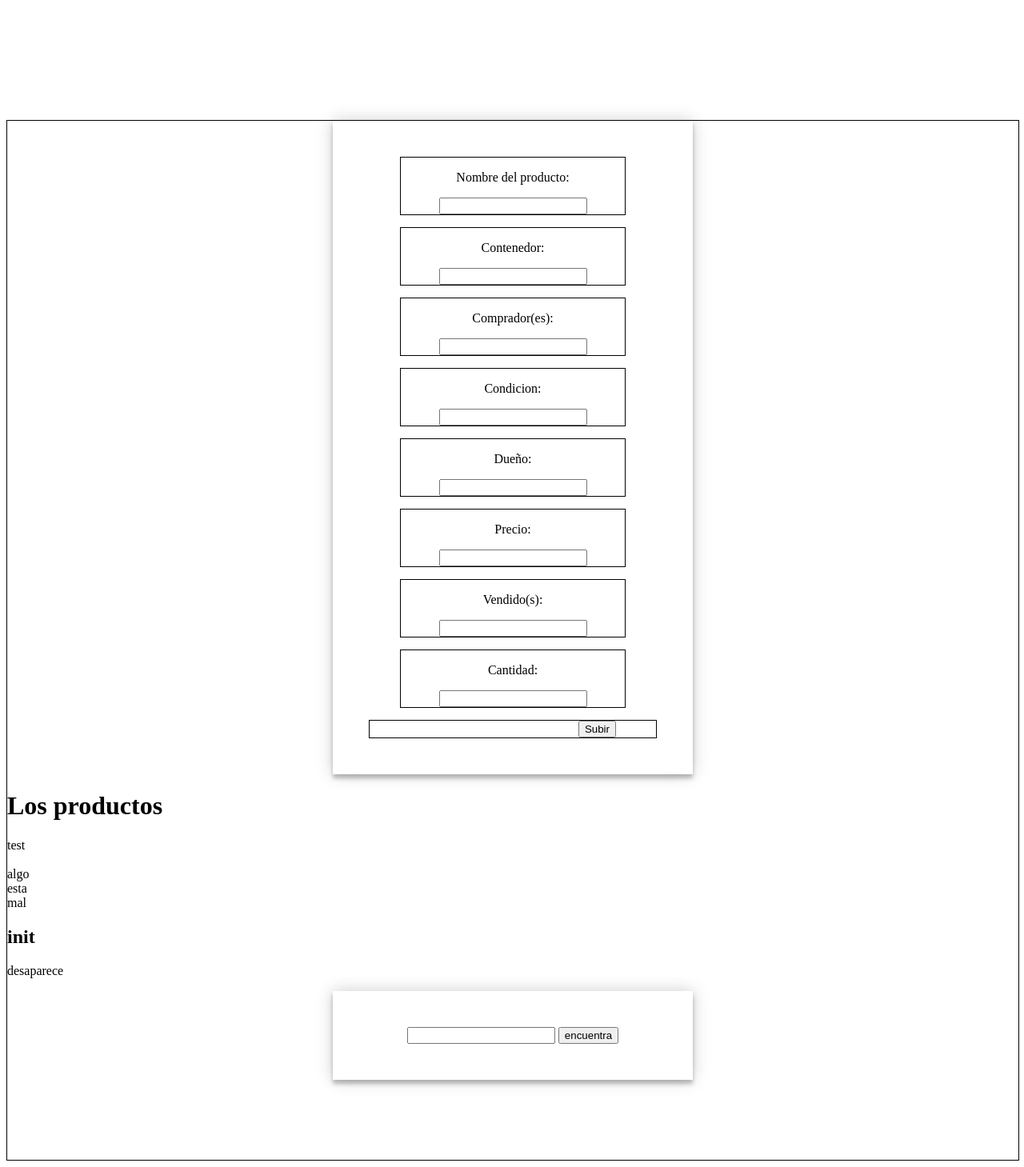
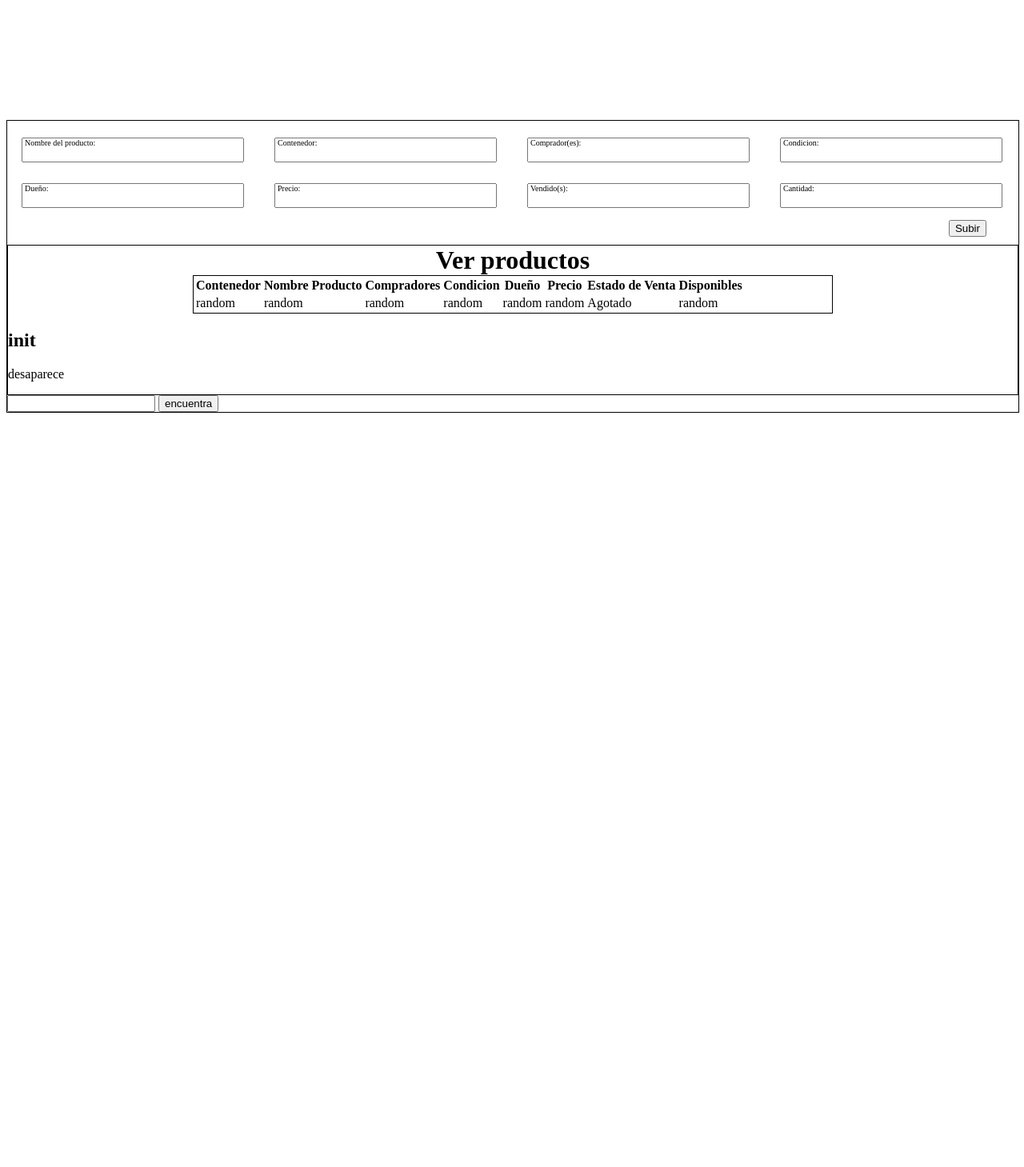
Before and after one commit to alesavas919/drango, a Django app: page /products/ in a window 1280 px wide. Shown: the whole page at 80% size. After the commit the page ends 516 px from the top, so only its background shows below. Run offline with Django 4.2, Linux system fonts and the light colour scheme.

Commit message:
continue if u want bro

```diff
--- a/templates/index.html
+++ b/templates/index.html
@@ -4,43 +4,6 @@
 <head>
     <meta charset="UTF-8">
     <title>Holi</title>
-    <style>
-        .content{
-            display: block;
-            width: 1400px;
-            max-width: 100%;
-            border: 1px solid black;
-            margin: 0 auto;
-            margin-top: 150px;
-            padding: 0;
-        }
-        .formulario{
-            width: 100%;
-            display: flex;
-            flex-wrap: wrap;
-            flex-direction: row;
-            justify-content: space-around;
-            margin: 0 auto;
-            gap: 15px 0;
-            max-height: max-content;
-        }
-        .formulario div{
-            display: block;
-            border: 1px solid black;
-            width: calc((1400px / 5));
-        }
-        .formulario div p{
-        }
-        .formulario .btnGroup{
-            display: block;
-            width: 100%
-        }
-        .btnGroup button{
-            display: block;
-            margin-left: auto;
-            margin-right: 50px;
-        }
-    </style>
     <!--<link rel="stylesheet" type="text/css" href="{% static 'indexStyles.css' %}">-->
     {% load static %}
     <link rel="stylesheet" type="text/css" href="{% static  'style.css'%}">
@@ -49,7 +12,7 @@
 
 
     <div class="content">
-        <form name="formulario" method="GET" class="formulario">
+        <form action="/putItem/" name="formulario" method="GET" class="formulario">
             <!-- Datos del formulario -->
                   <div><p>Nombre del producto:</p><input type="text" name="prod_name" required></div>
                   <div><p>Contenedor:</p> <input type="text" name="container" required></div>
@@ -63,26 +26,51 @@
                   <div class="btnGroup"><button>Subir</button></div>
           </form>
 
+        <div class="prodgroup">
+            <h1>Ver productos</h1>
+            <table>
+                <tr>
+                    <th>Contenedor</th>
+                    <th>Nombre Producto</th>
+                    <th>Compradores</th>
+                    <th>Condicion</th>
+                    <th>Dueño</th>
+                    <th>Precio</th>
+                    <th>Estado de Venta</th>
+                    <th>Disponibles</th>
+                </tr>
+                {% for el in group %}
+                <tr>
+                        <td>{{el.container}}</td>
+                        <td>{{el.prod_name}}</td>
+                        <td>{{el.buyer}}</td>
+                        <td>{{el.condition}}</td>
+                        <td>{{el.owner}}</td>
+                        <td>{{el.sold}}</td>
+                        {% if el.stock == 0 %}
+                        <td>Disponible</td>
+                        {% else %}
+                        <td>Agotado</td>
+                        {% endif %}
+                        <td>{{el.price}}</td>
+                    </tr>
+                {% endfor %}
+            </table>
+
+            <h2>init</h2>
+            {% if exist %}
+            <p>existe</p>
+            {% else %}
+            <p>desaparece</p>
+            {% endif %}
+        </div>
 
 
-        <h1 id="externo" class="externo">Los productos</h1>
-        {{name}}
-        <br>
-        <br>
-        {% for el in group %}
-            {{el}}
-            <br>
-        {% endfor %}
-        <h2>init</h2>
-        {% if exist %}
-        <p>existe</p>
-        {% else %}
-        <p>desaparece</p>
-        {% endif %}
         <form  action="/find/" method="GET">
             <input type="text" name="test">
             <button type="submit" >encuentra</button>
         </form>
         {{some}}
+        <script src="{% static  'function.js'%}"></script>
     </div>
 </html>
--- /dev/null
+++ b/view/static/function.js
@@ -0,0 +1,10 @@
+
+console.log("alo");
+
+let btn = document.getElementsByClassName("formulario")
+for (let i = 0; i < btn[0].length; i++) {
+    btn[0][i].addEventListener("keyup",(e) =>{
+        if(e.target.value != "")e.target.parentElement.children[0].style.opacity = "50%";
+        if(e.target.value == "")e.target.parentElement.children[0].style.opacity = "100%";
+    })
+}
--- a/view/static/style.css
+++ b/view/static/style.css
@@ -1,10 +1,79 @@
-form {
-  position: relative;
-  z-index: 1;
-  background: #FFFFFF;
-  max-width: 360px;
-  margin: 0 auto 100px;
-  padding: 45px;
-  text-align: center;
-  box-shadow: 0 0 20px 0 rgba(0, 0, 0, 0.2), 0 5px 5px 0 rgba(0, 0, 0, 0.24);
+
+.content{
+    display: block;
+    width: 1400px;
+    max-width: 100%;
+    border: 1px solid black;
+    margin: 0 auto;
+    margin-top: 150px;
+    padding: 0;
 }
+.formulario{
+    width: 100%;
+    display: flex;
+    flex-wrap: wrap;
+    flex-direction: row;
+    justify-content: space-around;
+    margin: 0 auto;
+    gap: 15px 0;
+    max-height: max-content;
+    padding: 10px;
+}
+.formulario div{
+    display: block;
+    width: 300px;
+}
+.formulario div p{
+    display: block;
+    margin-top: 0px;
+    margin-bottom: 0px;
+    font-size: 10px;
+    transform: translateY(12px) translateX(4px);
+}
+.formulario div input{
+    margin-top: 0px;
+    height: 25px;
+    width:  90%;
+}
+.formulario .btnGroup{
+    display: block;
+    width: 100%
+}
+.btnGroup button{
+    display: block;
+    margin-left: auto;
+    margin-right: 50px;
+}
+
+/* ----------------------------- */
+/* PRODUCTOS */
+/* ----------------------------- */
+/*<h1>Ver productos</h1>
+        <br>
+        <br>
+        {% for el in group %}
+            {{el}}
+            <br>
+        {% endfor %}
+        <h2>init</h2>
+        {% if exist %}
+        <p>existe</p>
+        {% else %}
+        <p>desaparece</p>
+        {% endif %}*/
+
+.prodgroup{
+    margin: 0 auto;
+    border: 1px solid black;
+}
+.prodgroup h1{
+    display: block;
+    text-align: center;
+    margin: 0 auto;
+}
+table{
+    display: block;
+    margin: 0 auto;
+    width: 800px;
+    border: 1px solid black;
+}
--- a/view/views.py
+++ b/view/views.py
@@ -1,30 +1,52 @@
 from django.shortcuts import render
 from django.http import HttpResponse
 # Create your views here.
+
+elements = [
+    {
+    "table":"random",
+    "container":"random",
+    "prod_name":"random",
+    "buyer":"random",
+    "condition":"random",
+    "owner":"random",
+    "sold":"random",
+    "stock":"random",
+    "price":"random",
+    },
+]
+
 def index(request):
-    data = {'name':'test','group':["algo","esta","mal"]}
+    global elements
+    data = {'name':'test','group':elements}
     return render(request, "Index.html",context=data)
 
 def test(request):
+
     return HttpResponse("Prueba")
 
 def find(request):
-    data = {"some":"test: " + request.GET["test"]}
+    global elements
+    data = {'name':'test','group':elements}
 
     return render(request,"Index.html",data)
 
 import boto3
 from boto3.dynamodb.conditions import Key
 
-def putItem(table
-            ,container
-            ,prod_name
-            ,buyer
-            ,condition
-            ,owner
-            ,sold
-            ,stock
-            ,price):
+def putItem(request):
+
+    table = request.POST["table"]
+    container = request.POST["container"]
+    prod_name = request.POST["prod_name"]
+    buyer = request.POST["buyer"]
+    condition = request.POST["condition"]
+    owner = request.POST["owner"]
+    sold = request.POST["sold"]
+    stock = request.POST["stock"]
+    price = request.POST["price"]
+
+
 
     table.put_item(
         Item={
@@ -38,6 +60,8 @@ def putItem(table
             "price":price,
         }
     )
+
+
 
 def getItemsByCondition(table):
     resp = table.query(
```
